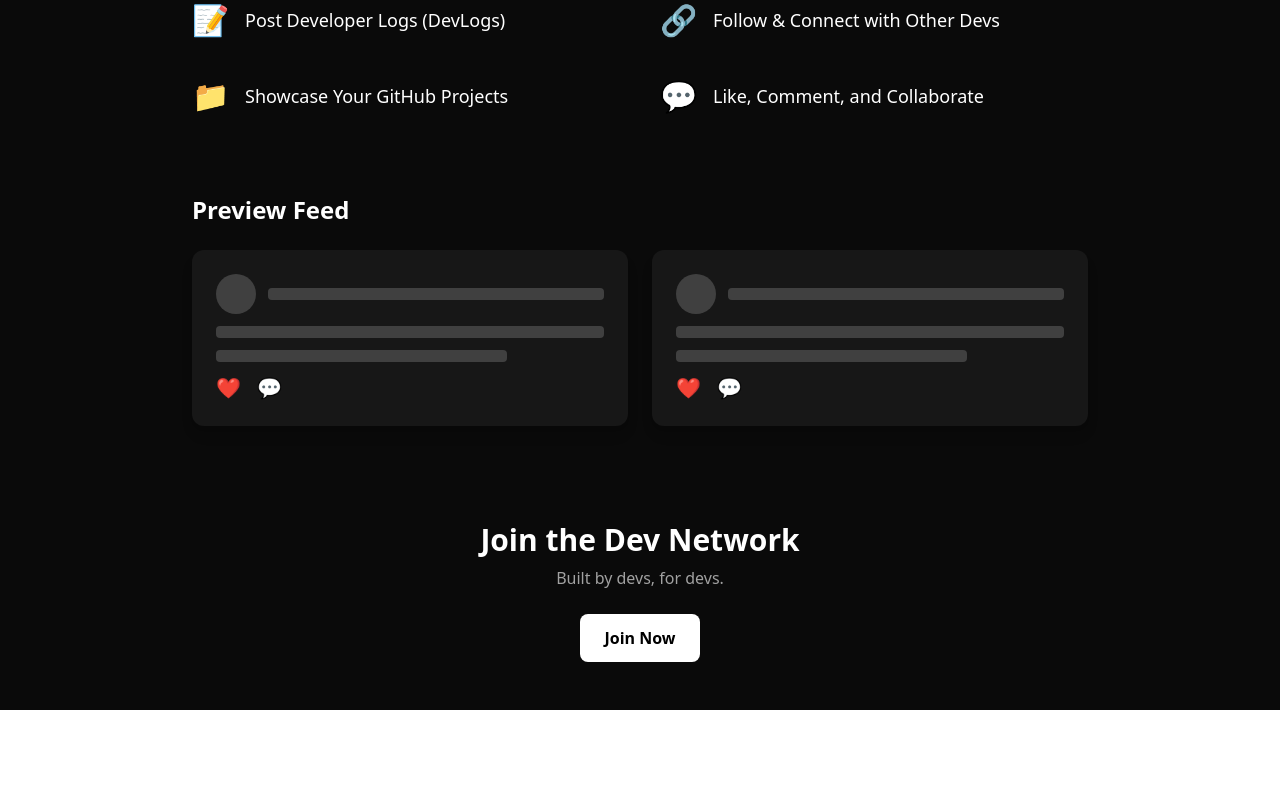
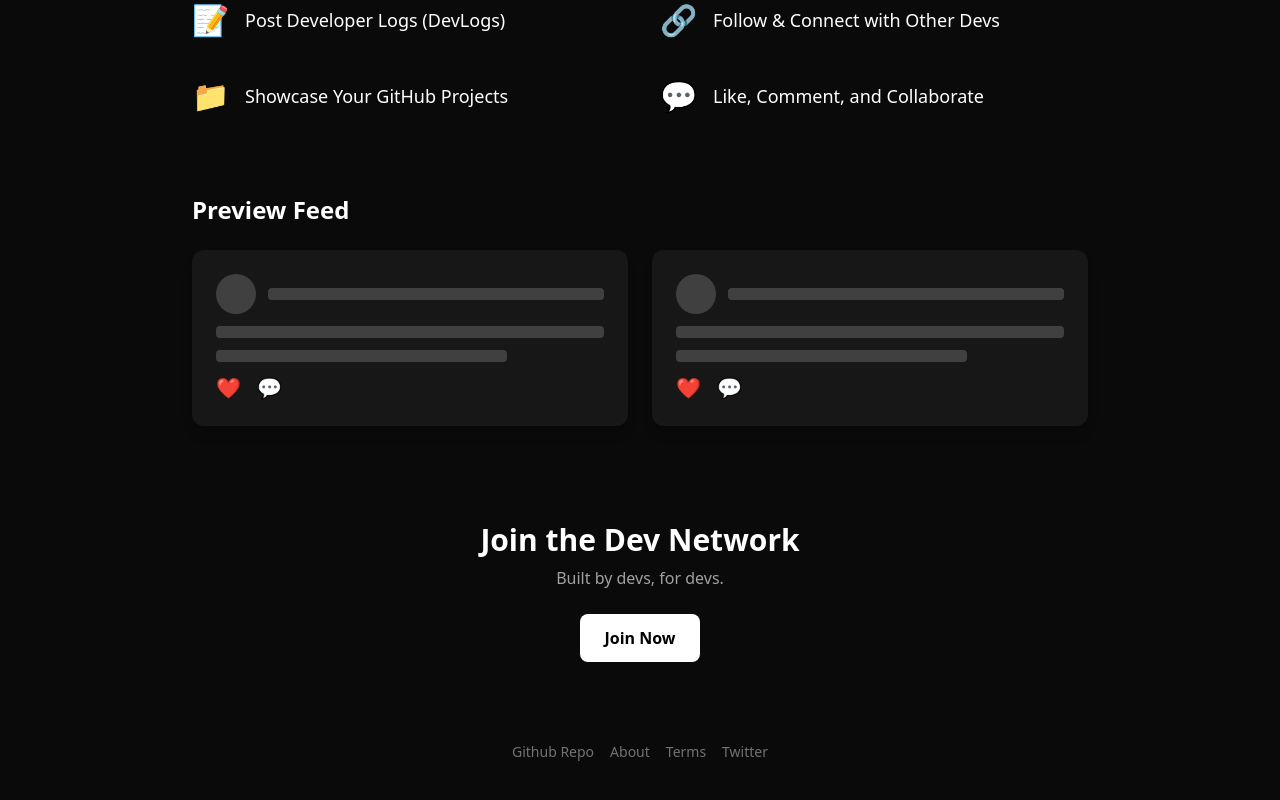
Before and after one commit to AsherDoesTechs/Dev-Linked, a Next.js app: page / in a window 1280 px wide. Shown: the part 374-1174 px from the top of the page. Before the commit the page ends 1084 px from the top, so only its background shows below. Built offline with nearby package versions, Linux system fonts and the light colour scheme.

Commit message:
Done the Footer

```diff
--- a/src/app/page.tsx
+++ b/src/app/page.tsx
@@ -63,6 +63,14 @@ export default function HomePage() {
           Join Now
         </button>
       </section>
+
+      {/* Footer */}
+      <footer className="mt-20 text-center text-sm text-neutral-500 space-x-4">
+        <a href="#">Github Repo</a>
+        <a href="#">About</a>
+        <a href="#">Terms</a>
+        <a href="#">Twitter</a>
+      </footer>
     </main>
   );
 }
--- a/src/app/styles/globals.css
+++ b/src/app/styles/globals.css
@@ -19,3 +19,7 @@ body {
   color: var(--foreground);
   font-family: Arial, Helvetica, sans-serif;
 }
+
+a:hover{
+  color: White;
+}
```
